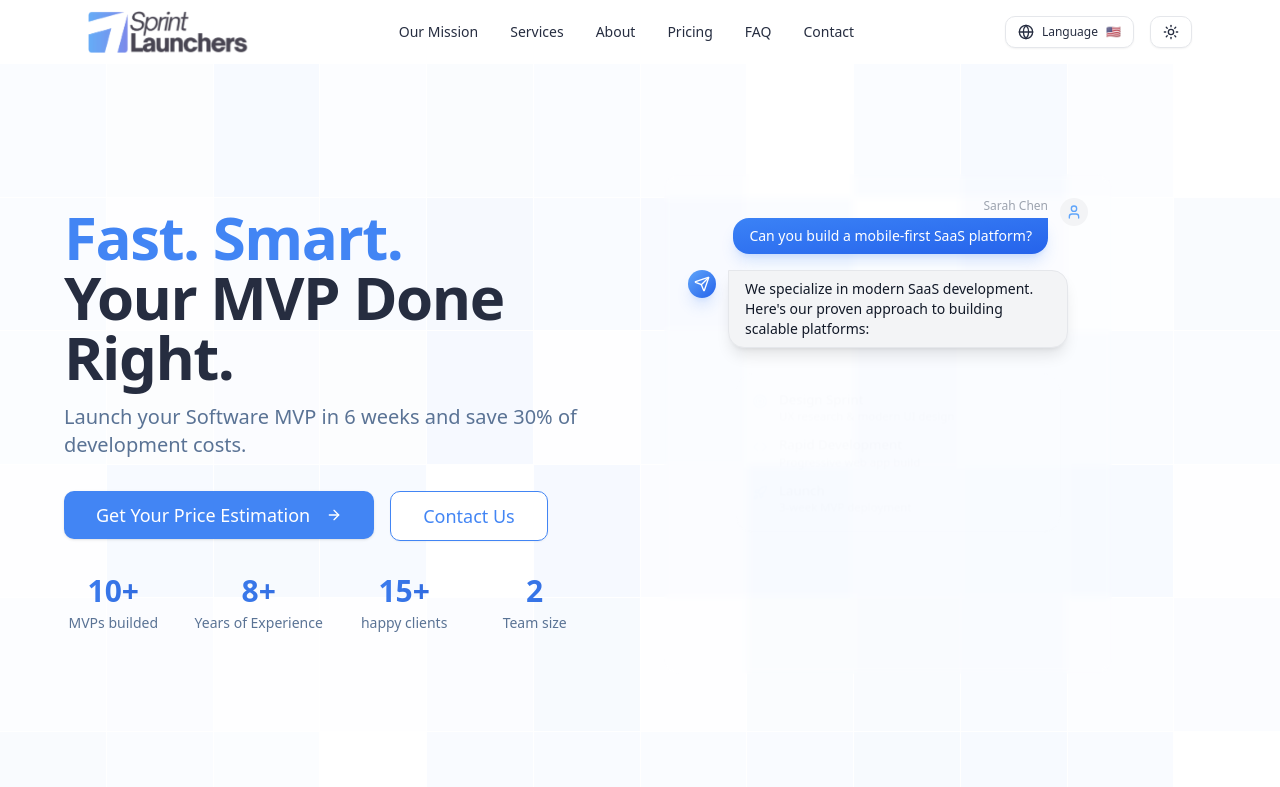
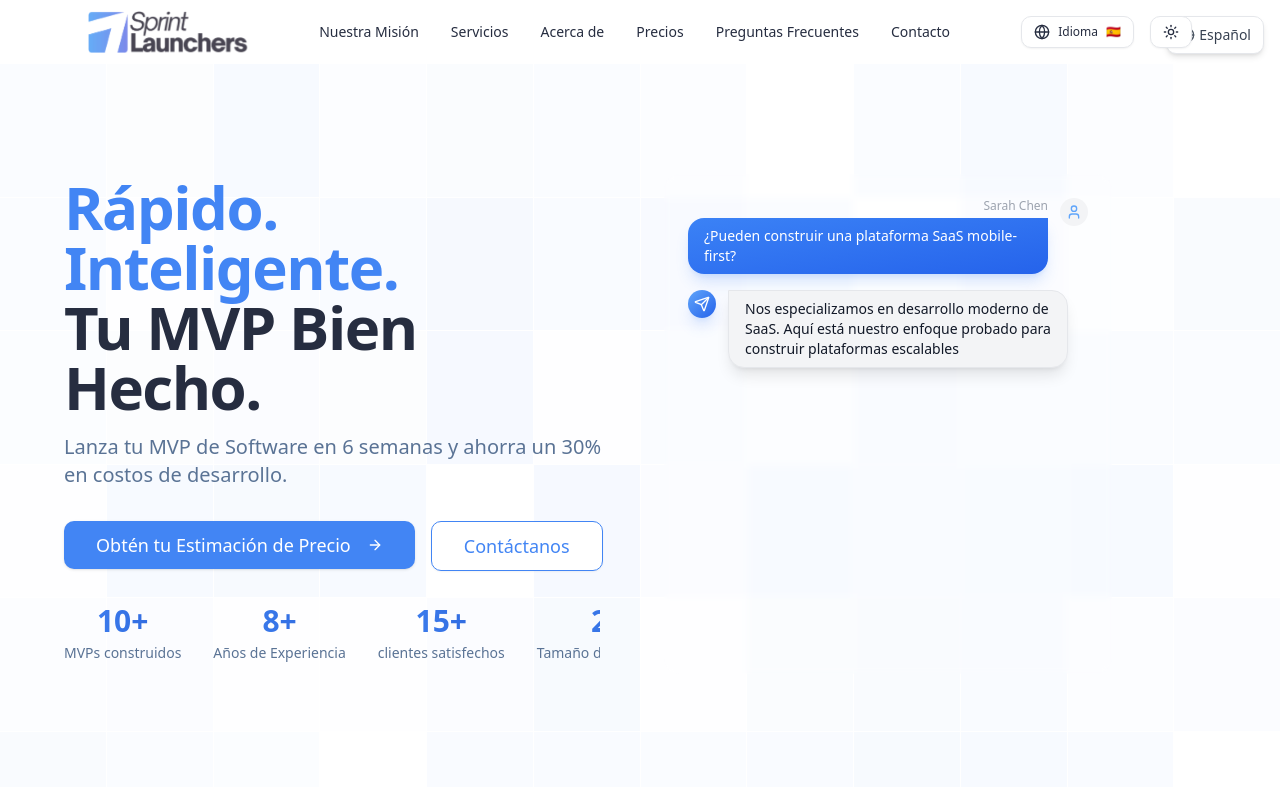
Before and after one commit to Crfuentes12/landing-page, a Next.js app: page /home in a window 1280 px wide. Shown: the top 787 px of the page. Built offline with nearby package versions, Linux system fonts and the light colour scheme.

Commit message:
updates made to set the spanish by default

```diff
--- a/src/app/layout.tsx
+++ b/src/app/layout.tsx
@@ -29,7 +29,7 @@ export default function RootLayout({ children }: { children: React.ReactNode })
 
 function LayoutWrapper({ children }: { children: React.ReactNode }) {
   return (
-    <html lang="en" className={`${geistSans.className} ${geistMono.className}`} suppressHydrationWarning>
+    <html lang="es" className={`${geistSans.className} ${geistMono.className}`} suppressHydrationWarning>
       <head>
         <meta name="format-detection" content="telephone=no, date=no, email=no, address=no" />
         <meta name="theme-color" content="#ffffff" media="(prefers-color-scheme: light)" />
--- a/src/components/language-selector.tsx
+++ b/src/components/language-selector.tsx
@@ -1,23 +1,82 @@
-// src/components/language-selector.tsx
 "use client";
 
-import { useEffect, useState } from "react";
-import { useLanguage } from "@/providers/language-provider";
+import React, { useState, useEffect } from 'react';
+import { useLanguage } from '@/providers/language-provider';
+import { Globe } from 'lucide-react';
 
 export function LanguageSelector() {
-  const { language, setLanguage } = useLanguage();
-  const [mounted, setMounted] = useState(false);
+  const { language, setLanguage, t } = useLanguage();
+  const [isOpen, setIsOpen] = useState(false);
 
+  const languages = [
+    { code: 'en', name: 'English' },
+    { code: 'es', name: 'Español' },
+    { code: 'de', name: 'Deutsch' }
+  ];
+
+  const toggleDropdown = () => {
+    setIsOpen(!isOpen);
+  };
+
+  const handleLanguageSelect = (langCode: 'en' | 'es' | 'de') => {
+    setLanguage(langCode);
+    setIsOpen(false);
+  };
+
+  // Close dropdown if clicking outside
   useEffect(() => {
-    setMounted(true);
-    const storedLang = localStorage.getItem("preferredLanguage") as "en" | "es" | "de";
-    if (storedLang && storedLang !== language) {
-      setLanguage(storedLang);
-    }
-    document.documentElement.lang = language;
-  }, [language, setLanguage]);
+    const handleClickOutside = (event: MouseEvent) => {
+      const target = event.target as HTMLElement;
+      if (!target.closest('.language-selector')) {
+        setIsOpen(false);
+      }
+    };
 
-  if (!mounted) return null; // Prevent hydration mismatch
+    document.addEventListener('mousedown', handleClickOutside);
+    return () => {
+      document.removeEventListener('mousedown', handleClickOutside);
+    };
+  }, []);
 
-  return null; // No UI, just logic
+  return (
+    <div className="language-selector fixed top-4 right-4 z-50">
+      <button
+        onClick={toggleDropdown}
+        className="flex items-center gap-1 bg-white dark:bg-gray-800 rounded-md px-3 py-2 shadow-md border border-gray-200 dark:border-gray-700"
+        aria-expanded={isOpen}
+        aria-haspopup="listbox"
+      >
+        <Globe className="h-4 w-4 text-gray-600 dark:text-gray-300" />
+        <span className="text-sm font-medium text-gray-700 dark:text-gray-300">
+          {languages.find(lang => lang.code === language)?.name || 'Language'}
+        </span>
+      </button>
+
+      {isOpen && (
+        <div className="absolute top-full right-0 mt-1 w-40 rounded-md shadow-lg bg-white dark:bg-gray-800 ring-1 ring-black ring-opacity-5 focus:outline-none">
+          <ul
+            className="py-1"
+            role="listbox"
+            aria-label={t('language')}
+          >
+            {languages.map((lang) => (
+              <li
+                key={lang.code}
+                className={`cursor-pointer px-4 py-2 text-sm ${
+                  language === lang.code
+                    ? 'bg-blue-50 dark:bg-blue-900/20 text-blue-600 dark:text-blue-400'
+                    : 'text-gray-700 dark:text-gray-300 hover:bg-gray-100 dark:hover:bg-gray-700'
+                }`}
+                onClick={() => handleLanguageSelect(lang.code as 'en' | 'es' | 'de')}
+                role="option"
+                aria-selected={language === lang.code}
+              >
+                {lang.name}
+              </li>
+            ))}
+          </ul>
+        </div>
+      )}
+    </div>
+  );
 }
--- a/src/providers/language-provider.tsx
+++ b/src/providers/language-provider.tsx
@@ -1,6 +1,6 @@
 "use client";
 
-import React, { createContext, useContext, useState } from 'react';
+import React, { createContext, useContext, useState, useEffect } from 'react';
 
 type Language = 'en' | 'es' | 'de';
 
@@ -125,6 +125,12 @@ const translations = {
     "cta.form.button.send": "Get MVP Estimate",
     "cta.success.title": "Thanks for reaching out!",
     "cta.success.message": "We'll get back to you at {email} within 24 hours with a detailed estimate.",
+
+    // Form validation messages
+    "cta.validation.required": "This field is required",
+    "cta.validation.email": "Please enter a valid email address",
+    "cta.validation.minLength": "Message must be at least 10 characters",
+    "cta.validation.maxLength": "Message is too long (maximum 5000 characters)",
 
     // AboutUs Section
     "about.title": "Who We Are",
@@ -426,6 +432,12 @@ const translations = {
     "cta.success.title": "¡Gracias por contactarnos!",
     "cta.success.message": "Nos pondremos en contacto contigo en {email} dentro de 24 horas con una estimación detallada.",
 
+    // Form validation messages
+    "cta.validation.required": "Este campo es obligatorio",
+    "cta.validation.email": "Por favor, introduce una dirección de correo electrónico válida",
+    "cta.validation.minLength": "El mensaje debe tener al menos 10 caracteres",
+    "cta.validation.maxLength": "El mensaje es demasiado largo (máximo 5000 caracteres)",
+
     // AboutUs Section
     "about.title": "Quiénes Somos",
     "about.description": "Combinamos experiencia técnica profunda con experiencia en startups para transformar tu visión en realidad. Nuestro enfoque está en construir MVPs que importan.",
@@ -726,6 +738,12 @@ const translations = {
     "cta.success.title": "Vielen Dank für Ihre Anfrage!",
     "cta.success.message": "Wir werden uns innerhalb von 24 Stunden mit einer detaillierten Schätzung bei Ihnen unter {email} melden.",
 
+    // Form validation messages
+    "cta.validation.required": "Dieses Feld ist erforderlich",
+    "cta.validation.email": "Bitte geben Sie eine gültige E-Mail-Adresse ein",
+    "cta.validation.minLength": "Die Nachricht muss mindestens 10 Zeichen lang sein",
+    "cta.validation.maxLength": "Die Nachricht ist zu lang (maximal 5000 Zeichen)",
+
     // AboutUs Section
     "about.title": "Wer Wir Sind",
     "about.description": "Wir kombinieren tiefgreifende technische Expertise mit Startup-Erfahrung, um Ihre Vision in die Realität umzusetzen. Unser Fokus liegt auf dem Aufbau von MVPs, die wirklich wichtig sind.",
@@ -916,7 +934,26 @@ const translations = {
 const LanguageContext = createContext<LanguageContextType | undefined>(undefined);
 
 export function LanguageProvider({ children }: { children: React.ReactNode }) {
-  const [language, setLanguage] = useState<Language>('en');
+  // Set Spanish as the default language
+  const [language, setLanguage] = useState<Language>('es');
+
+  // Use useEffect to ensure it persists across sessions
+  useEffect(() => {
+    // Check if there's a saved language preference
+    const savedLanguage = localStorage.getItem('preferredLanguage');
+
+    if (savedLanguage && (savedLanguage === 'en' || savedLanguage === 'es' || savedLanguage === 'de')) {
+      setLanguage(savedLanguage as Language);
+    } else {
+      // Set Spanish as default and save it
+      localStorage.setItem('preferredLanguage', 'es');
+    }
+  }, []);
+
+  // Update localStorage when language changes
+  useEffect(() => {
+    localStorage.setItem('preferredLanguage', language);
+  }, [language]);
 
   const t = (key: string): string => {
     return translations[language][key as keyof typeof translations[typeof language]] || key;
```
